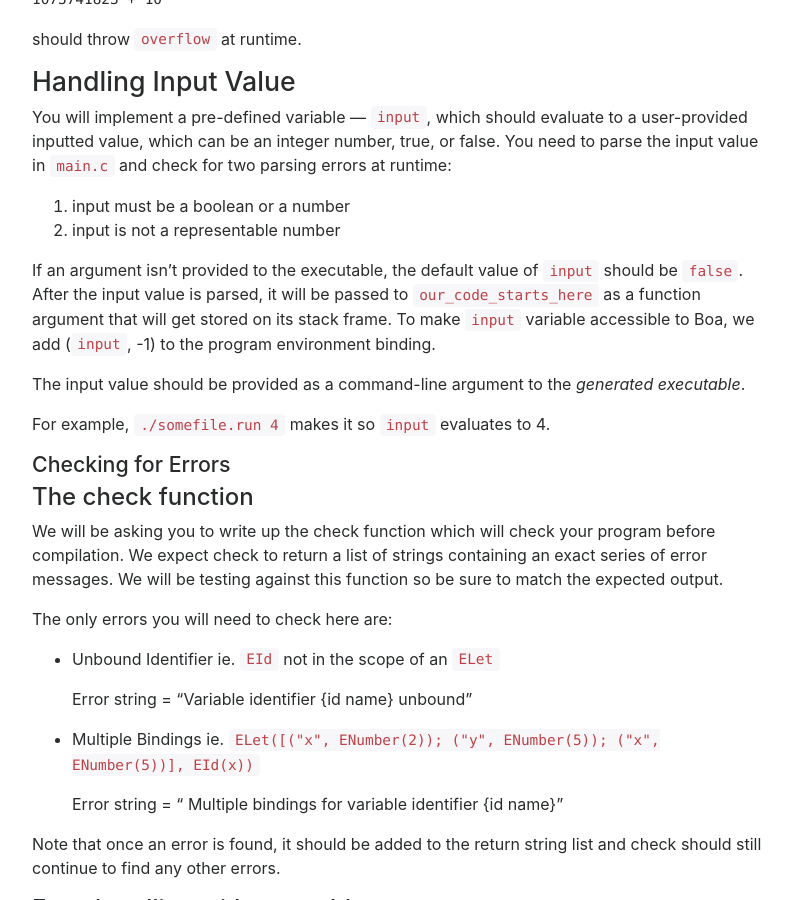
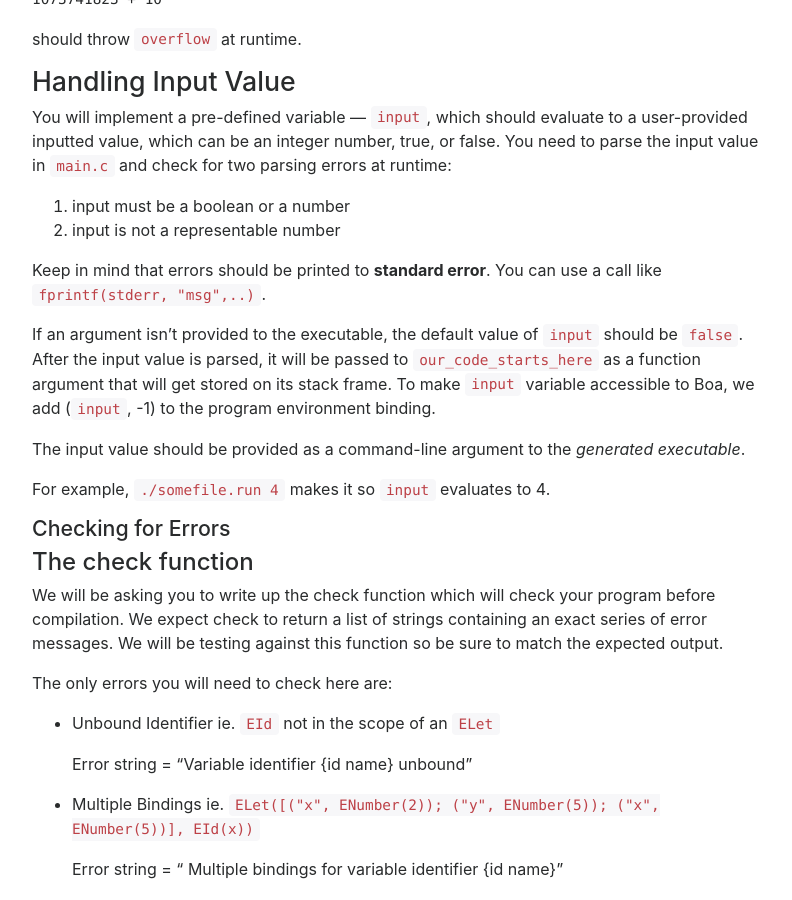
Before and after one commit to ucsd-cse131-s18/ucsd-cse131-s18.github.io, a Jekyll site: the page built from pa2/index.md, in a window 1280 px wide and 900 px high, scrolled down 2737 px. Shown: the whole window, without its empty margins (243-1035 px from the left). Built offline with Jekyll 4.4.1, drawn with Linux system fonts in a browser that asks for light colours; nearby versions of some CDN libraries.

Commit message:
Update index.md

```diff
--- a/pa2/index.md
+++ b/pa2/index.md
@@ -129,6 +129,8 @@ user-provided inputted value, which can be an integer number, true, or false.
 You need to parse the input value in `main.c` and check for two parsing errors at runtime:
 1. input must be a boolean or a number
 2. input is not a representable number
+
+Keep in mind that errors should be printed to **standard error**. You can use a call like `fprintf(stderr, "msg",..)`.
 
 If an argument isn't provided to the executable, the default value of `input` should be `false`.
 After the input value is parsed, it will be passed to `our_code_starts_here` as a function
```
